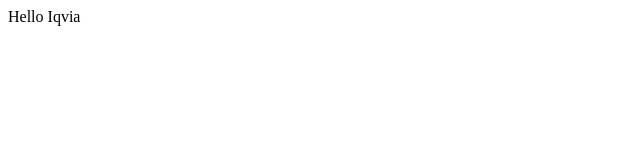
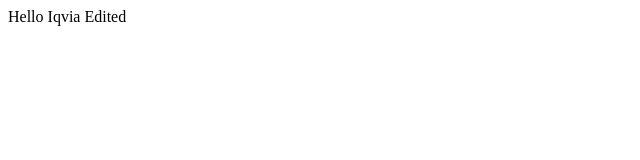
Before and after one commit to arnab-dibosh/SampleWebSite, a plain HTML site: page index.html in a window 1280 px wide. Shown: the full height of the page, 0-640 px from the left. Drawn offline with Linux system fonts and the light colour scheme.

Commit message:
Edited Text

```diff
--- a/index.html
+++ b/index.html
@@ -1,3 +1,3 @@
 <html>
-    <div>Hello Iqvia</div>
+    <div>Hello Iqvia Edited</div>
 </html>
```
